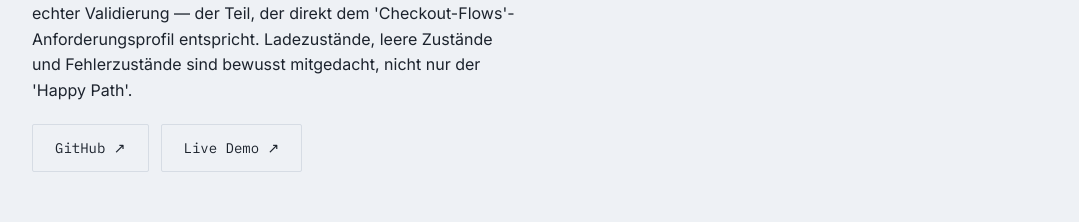
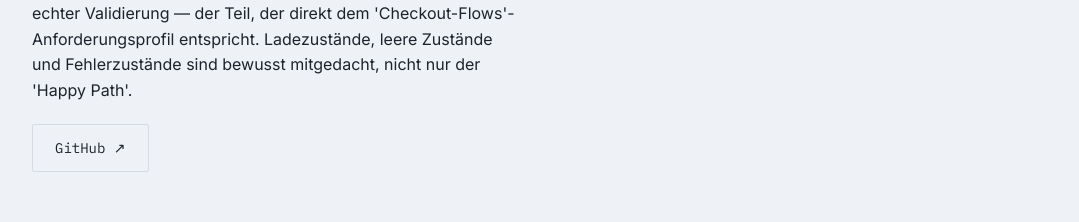
Before and after one commit to AnjaliKunder97/anjali-portfolio, a React (Vite) app: page / in a window 1280 px wide. Shown: the part 5789-6011 px from the top of the page, without its empty margins (100-1179 px from the left). Built offline with nearby package versions, Linux system fonts and the light colour scheme; the HTML template or start-up script is replaced by a standard one.

Commit message:
Comment out Live Demo link in src/data.ts
Commented out the Live Demo link in the data file.

```diff
--- a/src/data.ts
+++ b/src/data.ts
@@ -124,7 +124,7 @@ export const caseStudies: CaseStudy[] = [
     ],
     links: [
       { label: 'GitHub ↗', href: 'https://github.com/anjalikunder97/...' },
-      { label: 'Live Demo ↗', href: 'https://anjalikunder97.github.io/product-catalog/' } // if deployed
+     // { label: 'Live Demo ↗', href: 'https://anjalikunder97.github.io/product-catalog/' }  if deployed
     ],
   },
   {
```
